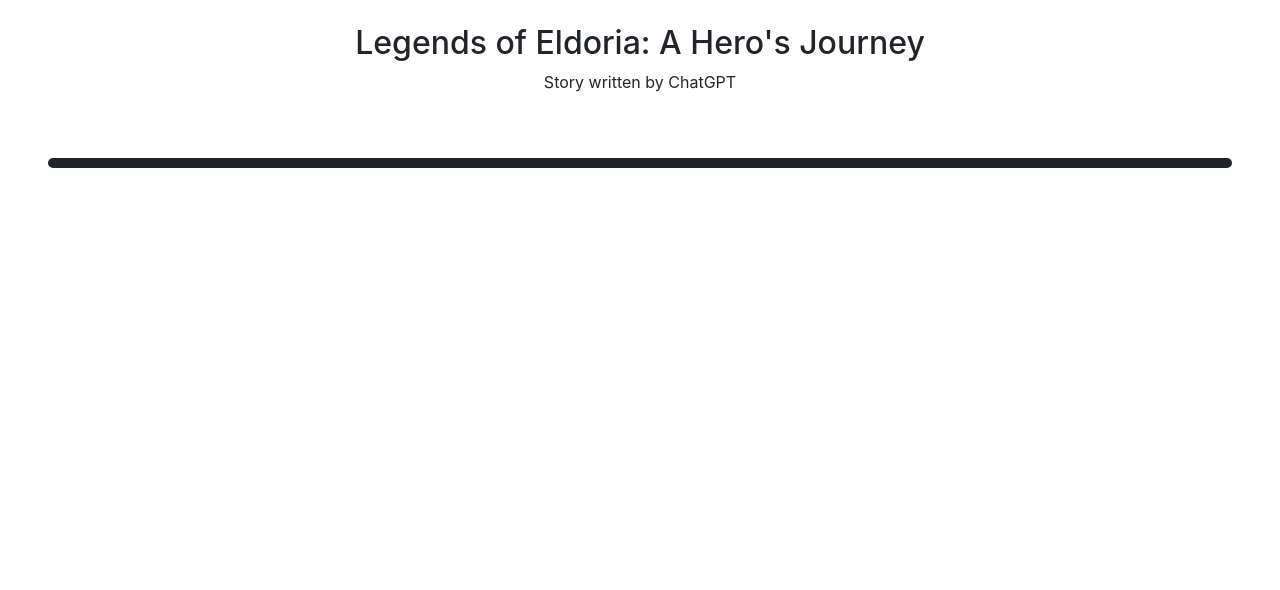
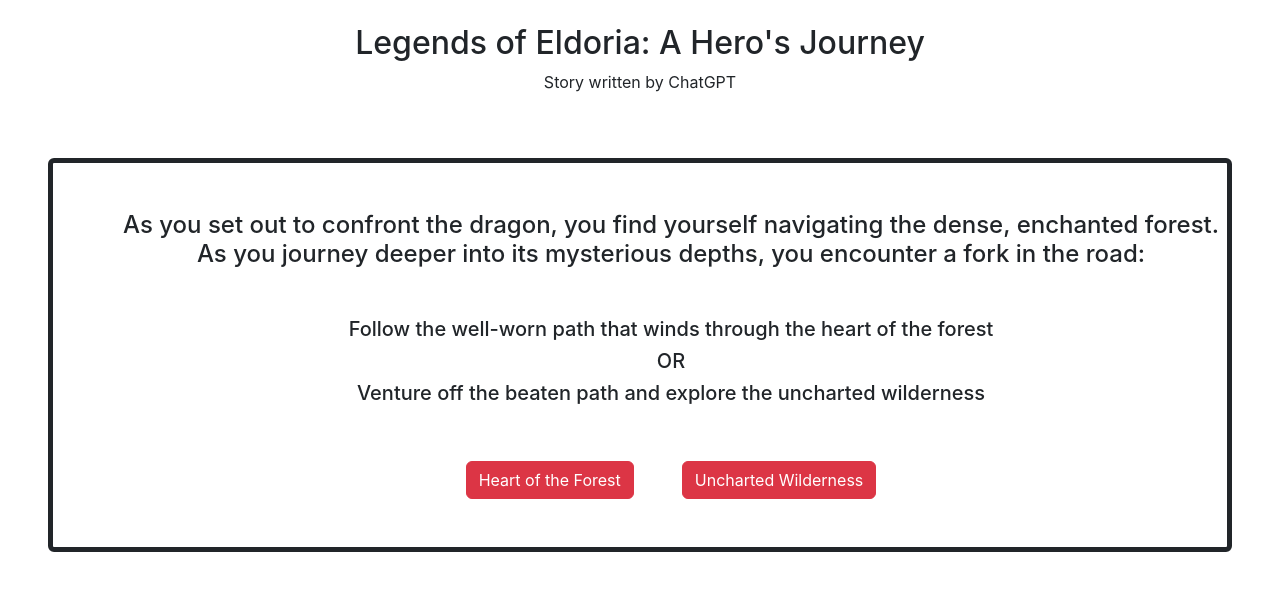
Before and after one commit to codingWithAaron/Legends-of-Eldoria, a React (Create React App) app: page /forkinroad in a window 1280 px wide. Shown: the top 590 px of the page. Built offline with nearby package versions, Linux system fonts and the light colour scheme.

Commit message:
ForkInRoad component which is the adventurers next choices

```diff
--- a/src/screen/Screen.js
+++ b/src/screen/Screen.js
@@ -4,6 +4,7 @@
 import Scene1Intro from "./intro/Intro";
 import InitialChoices from "./initialChoices/InitialChoices";
 import AcceptIntro from "./accept/AcceptIntro";
+import ForkInRoad from "./accept/ForkInRoad";
 
 function Screen(){
  return (
@@ -22,6 +23,9 @@
                 <Route path="/accept" exact={true}>
                     <AcceptIntro />
                 </Route>
+                <Route path="/forkinroad" exact={true}>
+                    <ForkInRoad />
+                </Route>
 
             </Switch>
         </div>
--- a/src/screen/accept/AcceptIntro.js
+++ b/src/screen/accept/AcceptIntro.js
@@ -14,7 +14,7 @@
                 </div>
             </div>
             <div className="text-center mt-5 d-flex justify-content-center">
-                    <Link to="#" className="btn btn-danger">Continue</Link>
+                    <Link to="/forkinroad" className="btn btn-danger">Continue</Link>
             </div>
         </div>
     </>
--- /dev/null
+++ b/src/screen/accept/ForkInRoad.js
@@ -0,0 +1,31 @@
+import React from "react";
+import { Link } from "react-router-dom/cjs/react-router-dom.min";
+
+function ForkInRoad(){
+ return (
+    <>
+        <div className="container d-flex flex-column m-5">
+            <div className="text-center">
+                <div className="mb-5">
+                    <h4>As you set out to confront the dragon, you find yourself navigating the dense, enchanted forest. As you journey deeper into its mysterious depths, you encounter a fork in the road:</h4>
+                </div>
+                <div>
+                    <h5>Follow the well-worn path that winds through the heart of the forest</h5>
+                    <h5>OR</h5>
+                    <h5>Venture off the beaten path and explore the uncharted wilderness</h5>
+                </div>
+            </div>
+            <div className="text-center mt-5 d-flex justify-content-center">
+                <div className="me-5">
+                    <Link to="#" className="btn btn-danger">Heart of the Forest</Link>
+                </div>
+                <div>
+                    <Link to="#" className="btn btn-danger">Uncharted Wilderness</Link>
+                </div>
+            </div>
+        </div>
+    </>
+ )
+}
+
+export default ForkInRoad
```
